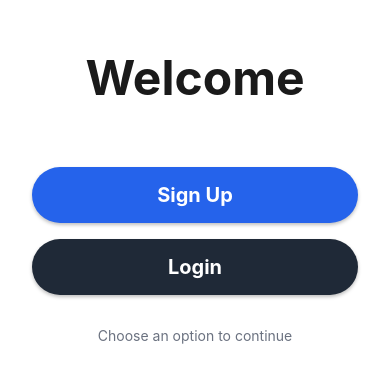
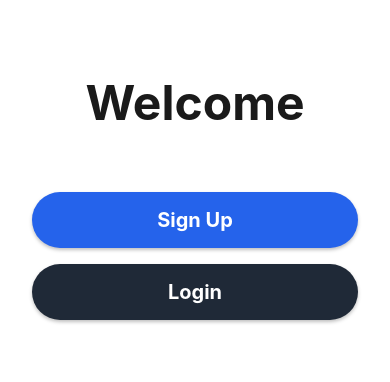
Before and after one commit to Kamakshi-Aruna/ReactNative-CLI, a React Native app: screen / in a window 390 px wide. Shown: the part 226-608 px from the top of the page. Built offline with nearby package versions, Linux system fonts and the light colour scheme.

Commit message:
ui updates

```diff
--- a/App.tsx
+++ b/App.tsx
@@ -37,8 +37,6 @@ function App() {
           <Text style={styles.buttonText}>Login</Text>
         </TouchableOpacity>
       </View>
-
-      <Text style={styles.helperText}>Choose an option to continue</Text>
     </View>
   );
 }
```
